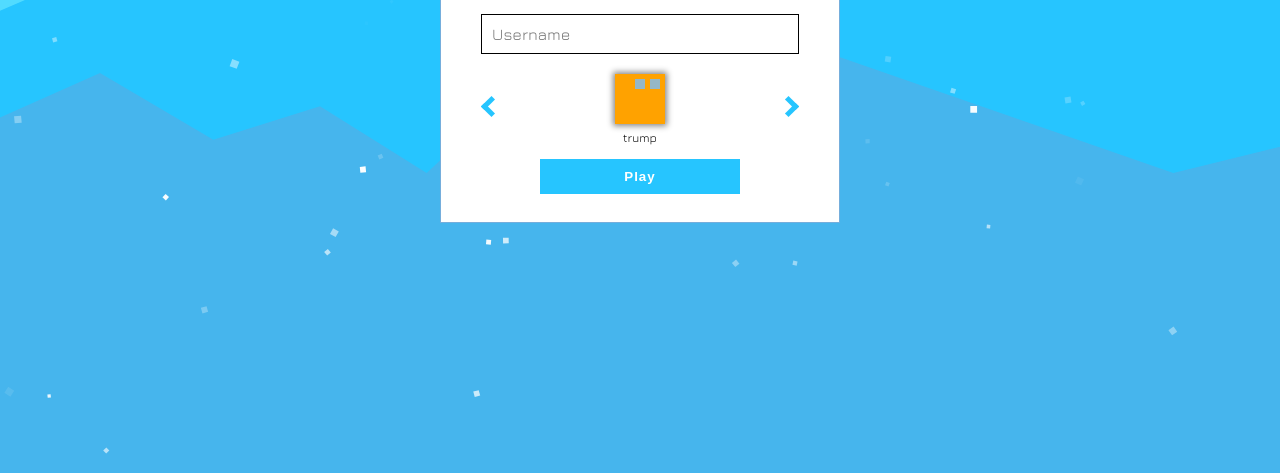
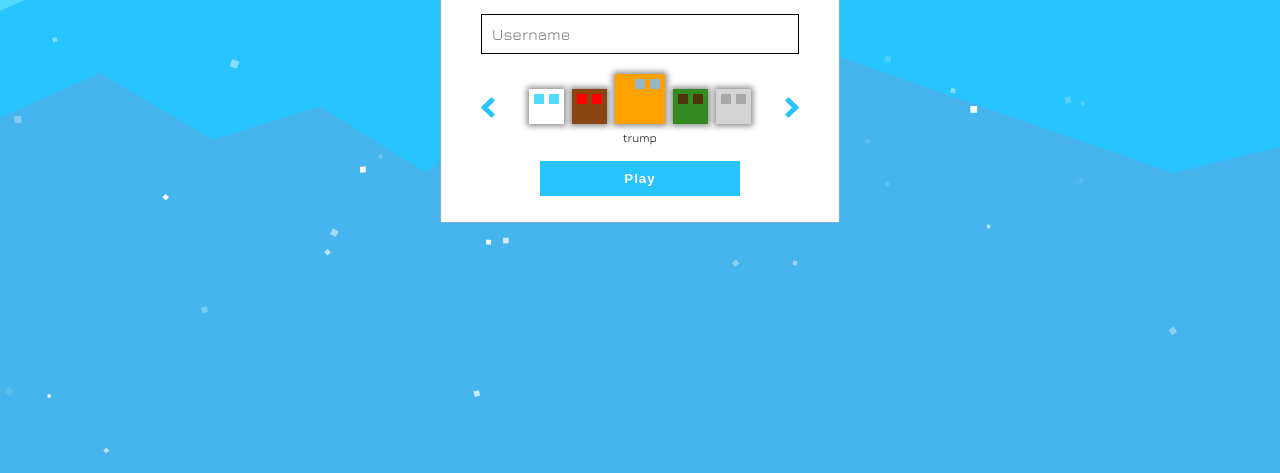
Before and after one commit to squaregamedeveloper/icecube, a website with bundled scripts: page src/index.html in a window 1280 px wide. Shown: the part 327-800 px from the top of the page. Built offline with nearby package versions, Linux system fonts and the light colour scheme.

```diff
--- a/src/assets/css/style.css
+++ b/src/assets/css/style.css
@@ -143,6 +143,7 @@
     position: relative;
     width: 100%;
     padding: 20px 0;
+    text-align: center;
 }
 #skinSlider .arrow {
     position: absolute;
@@ -174,13 +175,20 @@
 
 #skinSlider .skin {
     position: relative;
-    display: block;
-    width: 50px;
-    height: 50px;
-    margin: 0 auto;
+    display: inline-block;
+    width: 35px;
+    height: 35px;
+    margin: 0 2px;
     -webkit-box-shadow: 0px 0px 6px 2px rgba(136,136,136,1);
     -moz-box-shadow: 0px 0px 6px 2px rgba(136,136,136,1);
     box-shadow: 0px 0px 6px 2px rgba(136,136,136,1);
+    transition: all 0s ease 0s;
+ ;
+}
+
+#skinSlider .currentSkin {
+    width: 50px!important;
+    height: 50px!important;
 }
 
 #skinSlider .skin .eyes {
--- a/src/client-objects/skin-manager.js
+++ b/src/client-objects/skin-manager.js
@@ -30,18 +30,21 @@
 
   displaySkin() {
     this.selector.querySelector("#selectedSkin").innerHTML = "";
-    let skin = this.skinList[this.selectedSkin];
-    let eyeColor = SkinManager.skins[skin].eyes;
-    let bodyColor = SkinManager.skins[skin].body;
-    this.selector.querySelector("#selectedSkin").innerHTML += `
-      <a class="skin" data-name="${skin}" style="background: ${bodyColor}">
+    for (let i = this.selectedSkin - 2; i <= this.selectedSkin + 2; i++ ) {
+      let index = (i + this.skinList.length) % this.skinList.length;
+      let skin = this.skinList[index];
+      let eyeColor = SkinManager.skins[skin].eyes;
+      let bodyColor = SkinManager.skins[skin].body;
+      this.selector.querySelector("#selectedSkin").innerHTML += `
+      <a class="skin ${(i === this.selectedSkin)?'currentSkin':''}" data-name="${skin}" style="background: ${bodyColor}">
           <div class="eyes">
               <div style="background: ${eyeColor}"></div>
               <div style="background: ${eyeColor}"></div>
           </div>
-          <h3>${skin}</h3>
+          ${(i === this.selectedSkin)?`<h3>${skin}</h3>`:''}
       </a>
-    `;
+       `;
+    }
   };
 
   attachListeners() {
```
